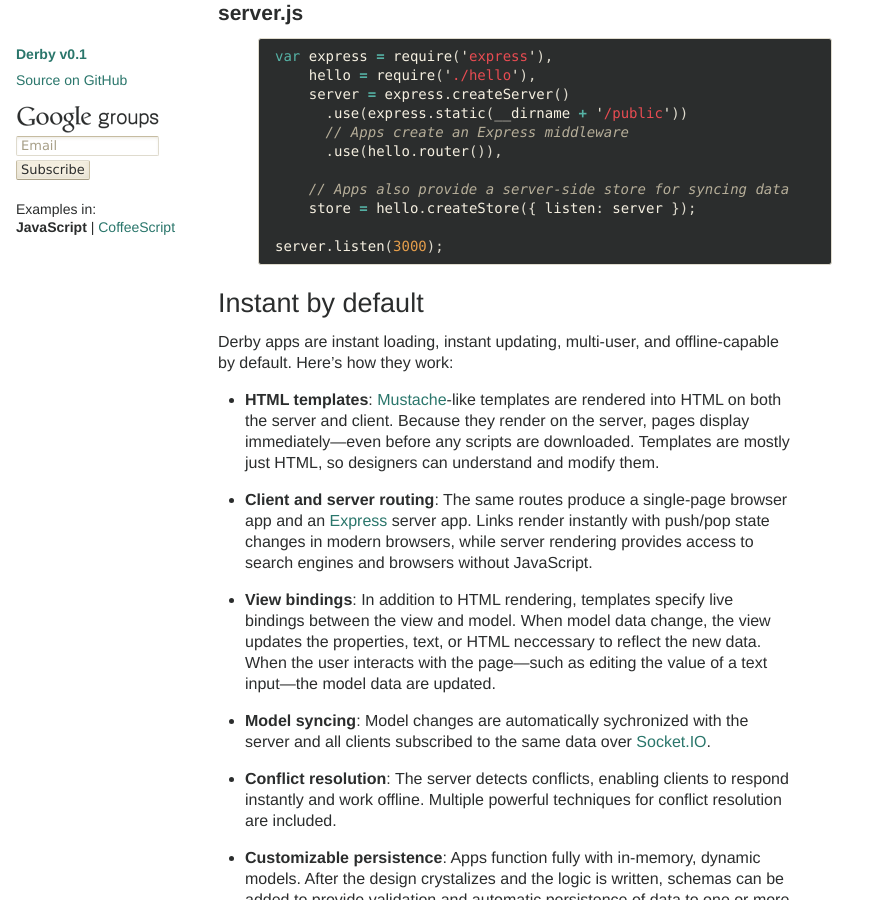
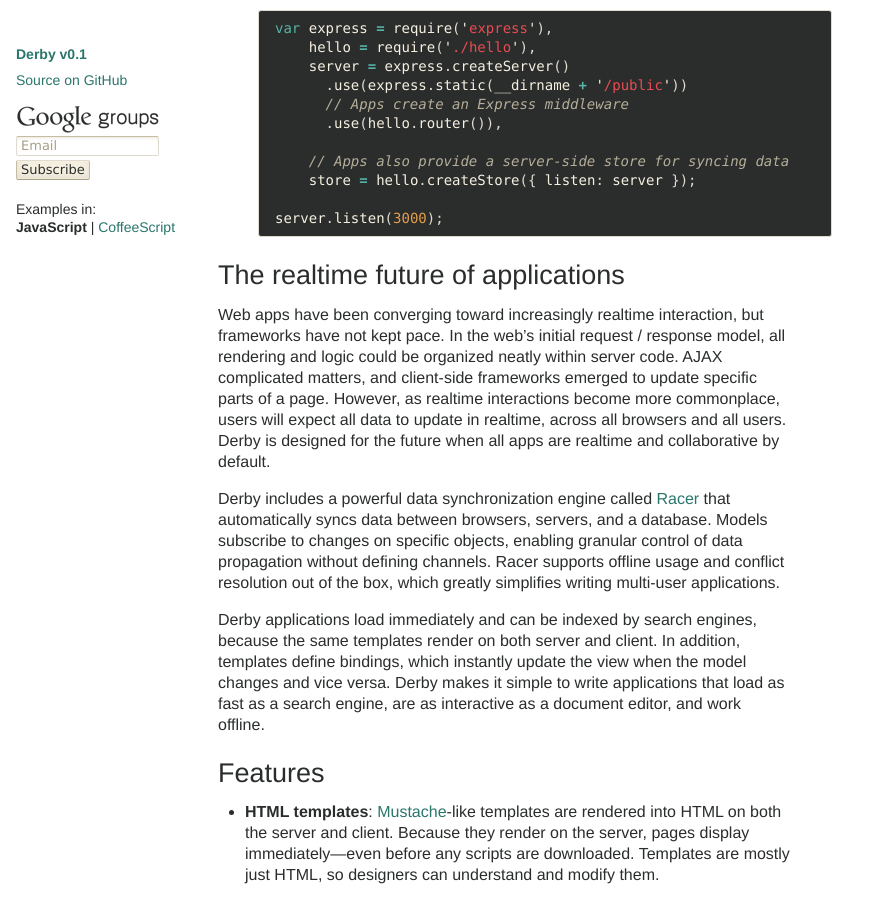
Before and after one commit to derbyjs/derby, a Jekyll site: the page built from index.md, in a window 1280 px wide and 900 px high, scrolled down 562 px. Shown: the whole window, without its empty margins (0-879 px from the left). Built offline with Jekyll 4.4.1, drawn with Linux system fonts in a browser that asks for light colours; some of the changed text lies outside the part shown.

Commit message:
add more intro text

```diff
--- a/index.md
+++ b/index.md
@@ -4,7 +4,7 @@ layout: default
 
 # Derby
 
-<p class="promo">MVC framework for realtime, collaborative Node.js apps. Write HTML templates, routes, and application logic; Derby creates the realtime synchronized server and web app.</p>
+<p class="promo">MVC framework for realtime, collaborative applications that run in both Node.js and browsers.</p>
 
 <div class="js">
 <h3>hello.js</h3>
@@ -75,9 +75,15 @@ server.listen 3000
 {% endhighlight %}
 </div>
 
-## Instant by default
+## The realtime future of applications
 
-Derby apps are instant loading, instant updating, multi-user, and offline-capable by default. Here's how they work:
+Web apps have been converging toward increasingly realtime interaction, but frameworks have not kept pace. In the web's initial request / response model, all rendering and logic could be organized neatly within server code. AJAX complicated matters, and client-side frameworks emerged to update specific parts of a page. However, as realtime interactions become more commonplace, users will expect all data to update in realtime, across all browsers and all users. Derby is designed for the future when all apps are realtime and collaborative by default.
+
+Derby includes a powerful data synchronization engine called [Racer](http://racerjs.com/) that automatically syncs data between browsers, servers, and a database. Models subscribe to changes on specific objects, enabling granular control of data propagation without defining channels. Racer supports offline usage and conflict resolution out of the box, which greatly simplifies writing multi-user applications.
+
+Derby applications load immediately and can be indexed by search engines, because the same templates render on both server and client. In addition, templates define bindings, which instantly update the view when the model changes and vice versa. Derby makes it simple to write applications that load as fast as a search engine, are as interactive as a document editor, and work offline.
+
+## Features
 
 * **HTML templates**: [Mustache](http://mustache.github.com/mustache.5.html)-like templates are rendered into HTML on both the server and client. Because they render on the server, pages display immediately---even before any scripts are downloaded. Templates are mostly just HTML, so designers can understand and modify them.
 
```
